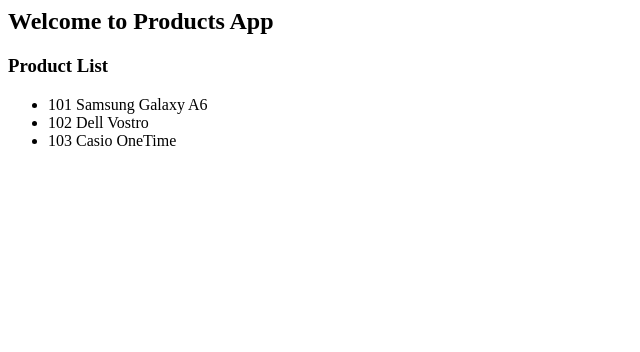
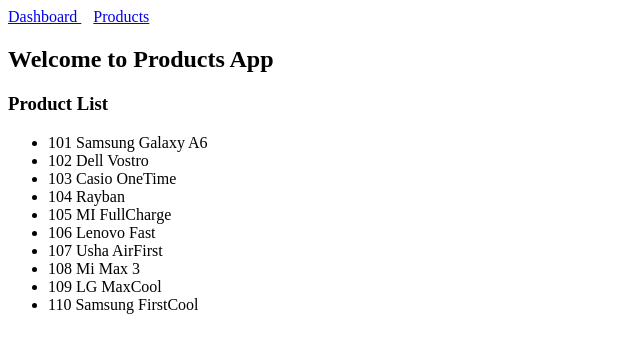
Before and after one commit to jbranjith/angular-js-experiments, an Angular app: page /products in a window 1280 px wide. Shown: the top 352 px of the page, without its empty margins (0-640 px from the left). Built offline with nearby package versions, Linux system fonts and the light colour scheme.

Commit message:
6 files modified

```diff
--- a/src/app/app.component.html
+++ b/src/app/app.component.html
@@ -1,7 +1,12 @@
-<product>loading</product>
+<nav>
+	<a routerLink="/dashboard"> Dashboard </a> &nbsp;&nbsp;
+	<a routerLink="/products"> Products </a>
+</nav>
+<router-outlet></router-outlet>
 
 
 <!--
+  <product>loading</product>
   <calc>loading</calc>
 <greeting>loading</greeting>
 <random>loading</random>
--- a/src/app/app.module.ts
+++ b/src/app/app.module.ts
@@ -1,6 +1,8 @@
 import { NgModule } from '@angular/core';
 import { BrowserModule } from '@angular/platform-browser';
 import { FormsModule } from '@angular/forms';
+
+import { AppRoutingModule } from './app-routing.module';
 
 import { AppComponent } from './app.component';
 import { PropertyBindingComponent } from '../binding-property/property.component';
@@ -16,8 +18,8 @@
 
 
 @NgModule({
-  imports: [BrowserModule, FormsModule],
-  declarations: [AppComponent, PropertyBindingComponent, EventBindingComponent, TwoWayBindingComponent, RandomComponent, GreetingComponent, CalcComponent, ProductComponent, ProductInfoComponent],
+  imports: [BrowserModule, FormsModule, AppRoutingModule],
+  declarations: [AppComponent, PropertyBindingComponent, EventBindingComponent, TwoWayBindingComponent, RandomComponent, GreetingComponent, CalcComponent, ProductComponent, ProductInfoComponent, ProductDashboardComponent],
   bootstrap: [AppComponent],
 })
 export class AppModule { }
--- a/src/product-dashboard/product-dashboard.component.html
+++ b/src/product-dashboard/product-dashboard.component.html
@@ -0,0 +1,6 @@
+<h3> Top Products </h3>
+<div>
+	<a *ngFor="let product of products">
+		<div><h4>{{product.name}}</h4></div>
+	</a>
+</div>
--- a/src/product-dashboard/product-dashboard.component.ts
+++ b/src/product-dashboard/product-dashboard.component.ts
@@ -1,10 +1,24 @@
 import { Component, OnInit, Input } from '@angular/core';
+
+import { Product } from '../product/product';
+import { ProductService } from '../product/product.service'
 
 @Component({
   selector: 'product-dashboard',
   templateUrl: './product-dashboard.component.html',
   styleUrls: ['./product-dashboard.component.css']
 })
-export class ProductDashboardComponent {
+export class ProductDashboardComponent implements OnInit {
+  products: Product[];
 
+  constructor(private productService: ProductService) { }
+
+  ngOnInit() {
+   this.getProducts();
+  }
+
+  getProducts(): void {
+    this.productService.getAllProducts()
+      .subscribe(products => this.products = products.slice(1, 3));
+  }
 }
--- a/src/product/product.constants.ts
+++ b/src/product/product.constants.ts
@@ -3,5 +3,12 @@
 export const PRODUCTS: Product[] = [
   { "id": 101, "name": "Samsung Galaxy A6", "type": "Smartphone", "price": 1000 },
   { "id": 102, "name": "Dell Vostro", "type": "Laptop", "price": 5000 },
-  { "id": 103, "name": "Casio OneTime", "type": "Watch", "price": 3000 }
+  { "id": 103, "name": "Casio OneTime", "type": "Watch", "price": 3000 },
+  { "id": 104, "name": "Rayban", "type": "Sunglass", "price": 4000 },
+  { "id": 105, "name": "MI FullCharge", "type": "Powerbank", "price": 5000 },
+  { "id": 106, "name": "Lenovo Fast", "type": "Mouse", "price": 300 },
+  { "id": 107, "name": "Usha AirFirst", "type": "Fan", "price": 7000 },
+  { "id": 108, "name": "Mi Max 3", "type": "Smartphone", "price": 10000 },
+  { "id": 109, "name": "LG MaxCool", "type": "AC", "price": 3000 },
+  { "id": 110, "name": "Samsung FirstCool", "type": "AirCooler", "price": 2000 }
 ]
```
Also changed, not shown: src/app/app-routing.module.ts (+4 -6 lines).
